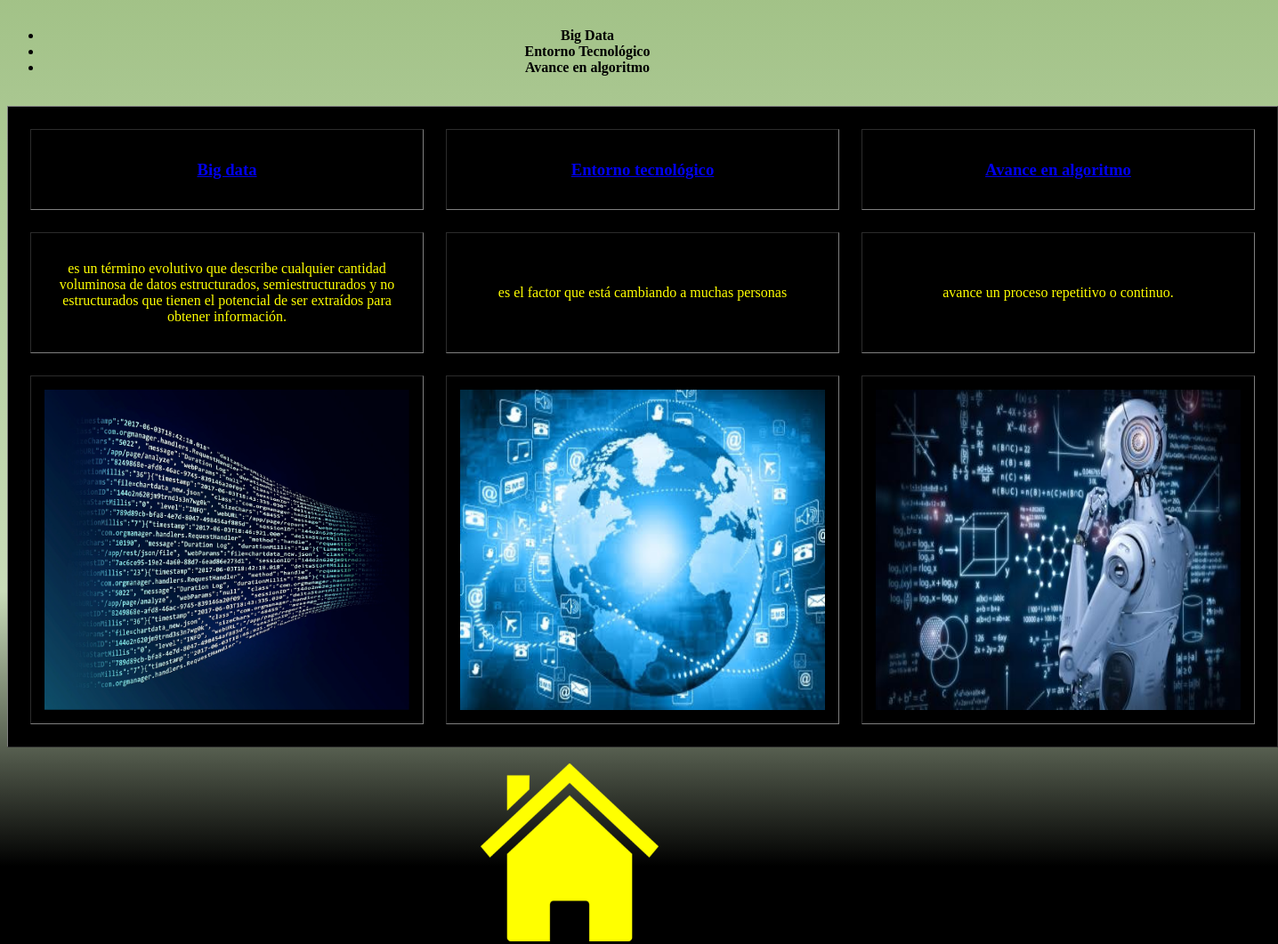
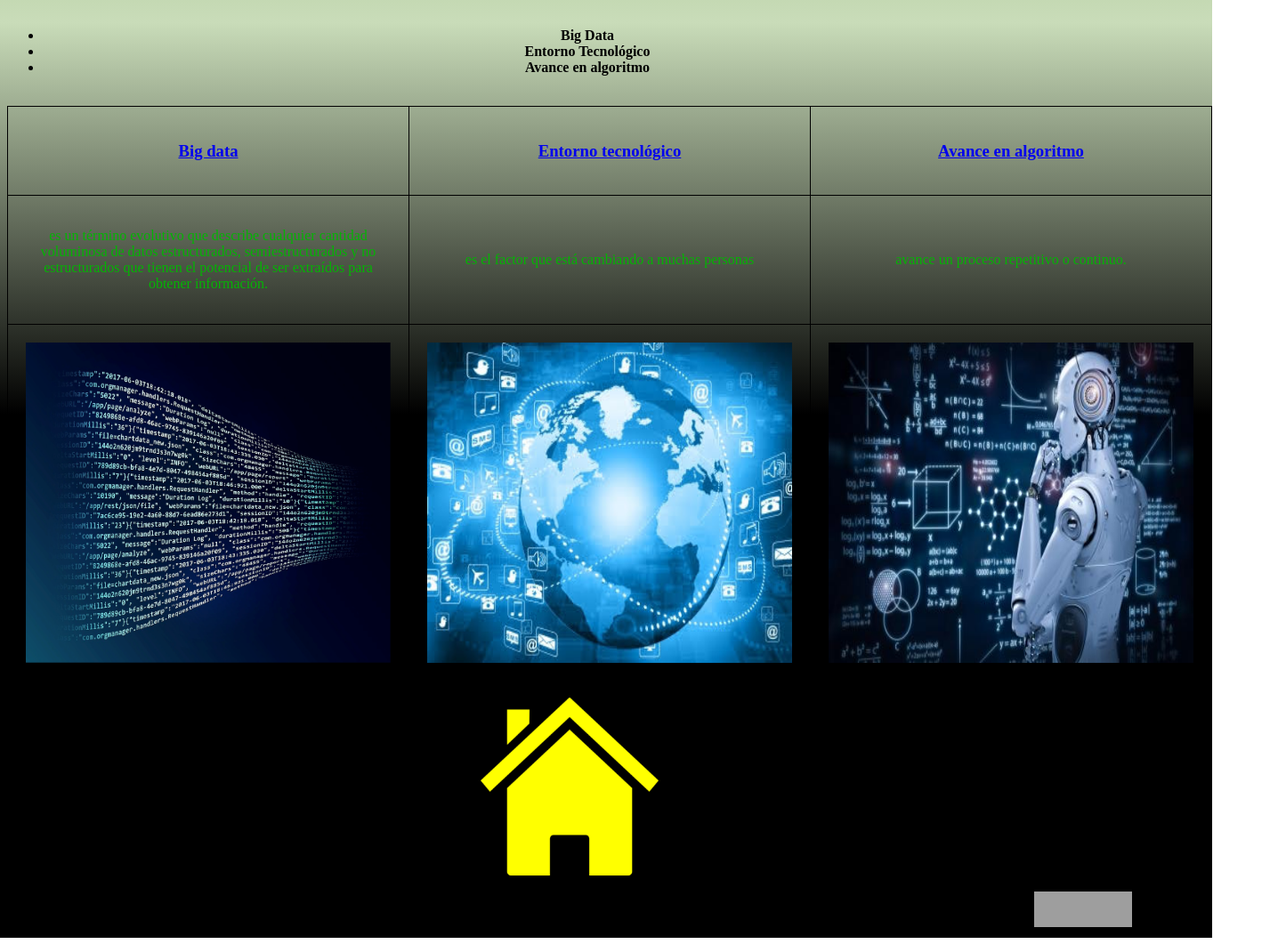
Before and after one commit to Maroru24/P-gina-web-Manuel, a plain HTML site: page index.html/Pagina web 2.html in a window 1280 px wide. Shown: the part 416-1477 px from the top of the page at 89% size, 1436 px wide, since content can reach past the window. Drawn offline with Linux system fonts and the light colour scheme; grey boxes are pictures that could not be loaded.

Commit message:
Add files via upload

```diff
--- a/index.html/Pagina web 2.html
+++ b/index.html/Pagina web 2.html
@@ -1,14 +1,7 @@
 <!doctype html>
 <html>
 <head>
-<style>
-html {
-    min-height: 100%;
-}
-body {
-    background: linear-gradient(#93B874 10%, #C9DCB9 70%, #000000 90%);
-}
-</style>
+ <link href="estilo.css" rel=StyleSheet type="text/css">
 </head>
 <body>
 <head>
@@ -21,7 +14,7 @@ desarrollo de la inteligencia artificial</h1>
 <div align="center"><UL type="TipoViñeta:square"><LI><strong>Big Data</strong><LI><strong>Entorno Tecnológico</strong><LI><strong>Avance en algoritmo</strong></UL></div>
 
 <br>
-<TABLE align="center" border="T" cellpadding="15" cellspacing="25" width=70% bgcolor="black" >
+<TABLE align="center" border="T" cellpadding="15" cellspacing="25" width=70%>
 <tr>
 <td><h3 align="center" ><a href="https://searchdatacenter.techtarget.com/es/definicion/Big-data">Big data</a></h3></td>
 <td><h3 align="center" ><a href="https://diccionariodenegocios.com/e/entorno-tecnologico/">Entorno tecnológico</a></h3></td>
@@ -29,11 +22,11 @@ desarrollo de la inteligencia artificial</h1>
 </tr>
 
 <tr>
-<td align="center"><p style="color:#FFFF00;">es un término evolutivo que describe cualquier cantidad voluminosa de datos estructurados, semiestructurados y no estructurados que tienen el potencial de ser extraídos para obtener información.</p></td>
+<td align="center"><p>es un término evolutivo que describe cualquier cantidad voluminosa de datos estructurados, semiestructurados y no estructurados que tienen el potencial de ser extraídos para obtener información.</p></td>
 
-<td align="center" ><p style="color:#FFFF00;">es el factor que está cambiando a muchas personas</p></td>
+<td align="center" ><p>es el factor que está cambiando a muchas personas</p></td>
 
-<td align="center" ><p style="color:#FFFF00;">avance  un proceso repetitivo o continuo.</p></td>
+<td align="center" ><p>avance  un proceso repetitivo o continuo.</p></td>
 </tr>
 
 <tr>
--- /dev/null
+++ b/index.html/estilo.css
@@ -0,0 +1,28 @@
+html {
+    min-height: 100%;
+}
+body {
+    background: linear-gradient(#93B874 10%, #C9DCB9 30%, #000000 60%);
+}
+h1 {
+	color: #FFFF00;
+}
+h3 {
+	color: #FFFF00;
+}
+TABLE {
+	border: 1px solid #000;
+	border-collapse:collapse;
+	width:500px;
+}
+TABLE td {
+	border:1px solid #000;
+	padding:20px;
+}
+TABLE tr:hover {
+	background:#FFFF00;
+	color:#fff;
+}
+TABLE p {
+	color: #04B404;
+}
```
Also changed, not shown: index.html/Pagina web 3.html (+1 -8 lines), index.html/index.html (+5 -4 lines), index.html/pAGINA WEB 1.html (+2 -9 lines).
